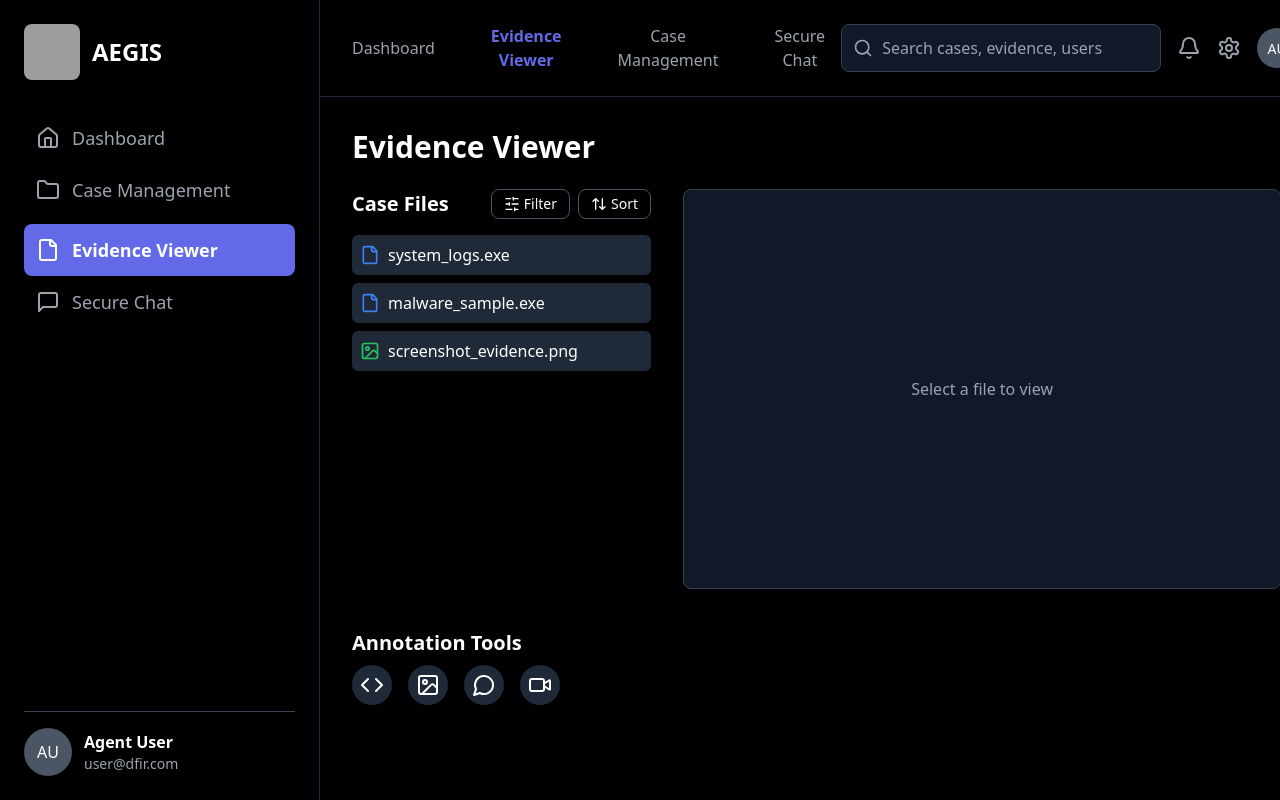
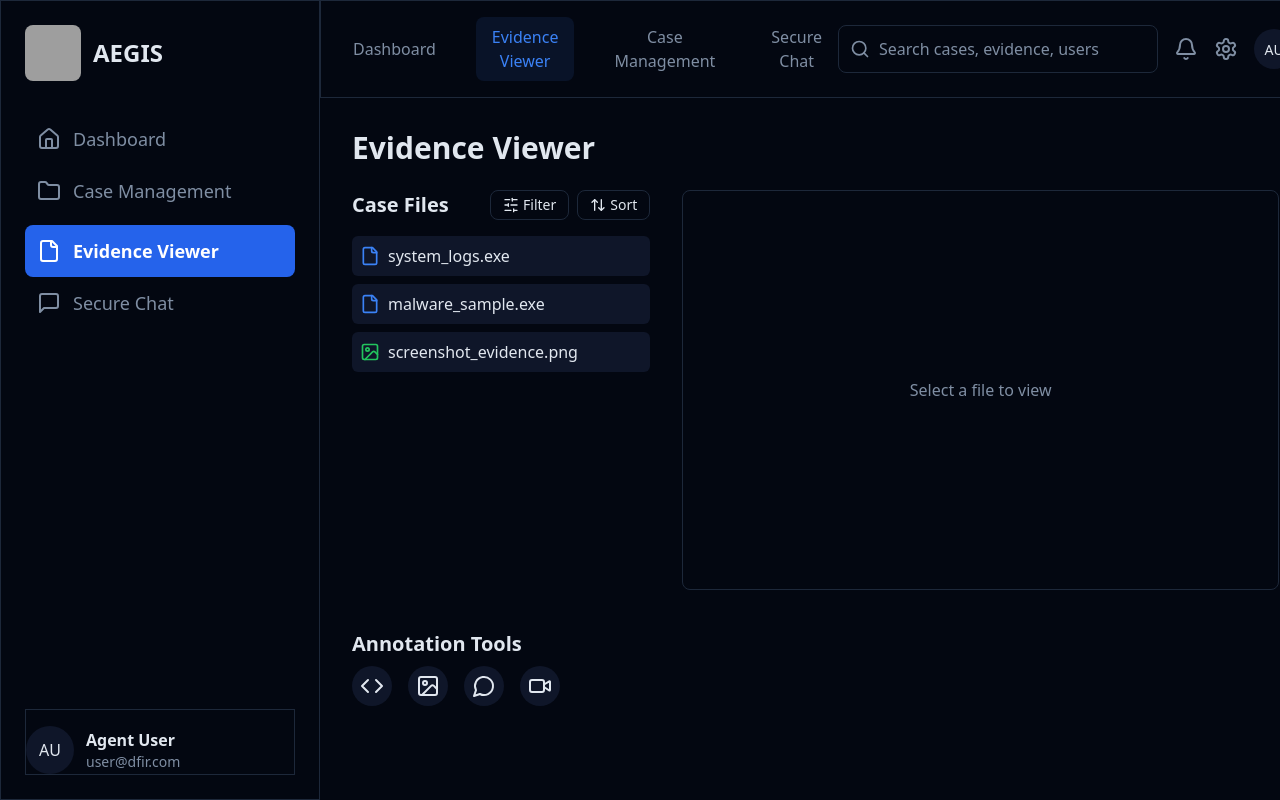
Before and after one commit to COS301-SE-2025/AEGIS, a React (Vite) app in the folder frontend/: page /evidence-viewer in a window 1280 px wide. Shown: the top 800 px of the page. Built offline with nearby package versions, Linux system fonts and the light colour scheme; grey boxes are pictures that could not be loaded.

Commit message:
updated ui pages

```diff
--- a/frontend/src/screens/CaseManagementPage/CaseManagementPage.tsx
+++ b/frontend/src/screens/CaseManagementPage/CaseManagementPage.tsx
@@ -127,7 +127,7 @@ const caseId = "case-abc-123";
       </div>
 
       {/* Main Content Area */}
-      <div className="ml-80 min-h-screen bg-black">
+      <div className="ml-80 min-h-screen bg-background">
         {/* Top Navigation Bar - Fixed */}
         <div className="sticky top-0 bg-black border-b border-gray-800 p-4 z-5">
           <div className="flex items-center justify-between">
--- a/frontend/src/screens/EvidenceViewer/EvidenceViewer.tsx
+++ b/frontend/src/screens/EvidenceViewer/EvidenceViewer.tsx
@@ -57,9 +57,9 @@ export const EvidenceViewer = () => {
   };
 
   return (
-    <div className="min-h-screen bg-black text-white flex">
+    <div className="min-h-screen bg-background text-foreground flex">
       {/* Sidebar */}
-      <aside className="fixed left-0 top-0 h-full w-80 bg-black border-r border-gray-800 p-6 flex flex-col justify-between z-10">
+      <aside className="fixed left-0 top-0 h-full w-80 bg-background border-r border p-6 flex flex-col justify-between z-10">
         <div>
           {/* Logo */}
           <div className="flex items-center gap-3 mb-8">
@@ -70,29 +70,29 @@ export const EvidenceViewer = () => {
                 className="w-full h-full object-cover"
               />
             </div>
-            <span className="font-bold text-white text-2xl">AEGIS</span>
+            <span className="font-bold text-foreground text-2xl">AEGIS</span>
           </div>
 
           {/* Navigation */}
           <nav className="space-y-2">
             <Link to="/dashboard">
-              <div className="flex items-center gap-3 text-gray-400 hover:text-white hover:bg-gray-800 p-3 rounded-lg transition-colors">
+              <div className="flex items-center gap-3 text-muted-foreground hover:text-foreground hover:bg-muted p-3 rounded-lg transition-colors">
                 <Home className="w-6 h-6" />
                 <span className="text-lg">Dashboard</span>
               </div>
             </Link>
             <Link to="/case-management">
-              <div className="flex items-center gap-3 text-gray-400 hover:text-white hover:bg-gray-800 p-3 rounded-lg transition-colors">
+              <div className="flex items-center gap-3 text-muted-foreground hover:text-foreground hover:bg-muted p-3 rounded-lg transition-colors">
                 <Folder className="w-6 h-6" />
                 <span className="text-lg">Case Management</span>
               </div>
             </Link>
-            <div className="flex items-center gap-3 bg-[#636AE8] text-white p-3 rounded-lg">
+            <div className="flex items-center gap-3 bg-blue-600 text-white p-3 rounded-lg">
               <File className="w-6 h-6" />
               <span className="text-lg font-semibold">Evidence Viewer</span>
             </div>
             <Link to="/secure-chat">
-              <div className="flex items-center gap-3 text-gray-400 hover:text-white hover:bg-gray-800 p-3 rounded-lg transition-colors">
+              <div className="flex items-center gap-3 text-muted-foreground hover:text-foreground hover:bg-muted p-3 rounded-lg transition-colors">
                 <MessageSquare className="w-6 h-6" />
                 <span className="text-lg">Secure Chat</span>
               </div>
@@ -101,43 +101,44 @@ export const EvidenceViewer = () => {
         </div>
 
         {/* User Profile */}
-        <div className="border-t border-gray-700 pt-4">
+        <div className="border-t border pt-4">
           <div className="flex items-center gap-3">
-            <div className="w-12 h-12 bg-gray-600 rounded-full flex items-center justify-center">
+            <div className="w-12 h-12 bg-muted rounded-full flex items-center justify-center">
               <Link to="/profile">
-                <span className="text-white font-medium">AU</span>
+                <span className="text-foreground font-medium">AU</span>
               </Link>
             </div>
             <div>
-              <p className="font-semibold text-white">Agent User</p>
-              <p className="text-gray-400 text-sm">user@dfir.com</p>
+              <p className="font-semibold text-foreground">Agent User</p>
+              <p className="text-muted-foreground text-sm">user@dfir.com</p>
             </div>
           </div>
         </div>
       </aside>
 
       {/* Main Content */}
-      <main className="ml-80 flex-grow bg-black">
+      <main className="ml-80 flex-grow bg-background">
         {/* Topbar */}
-        <div className="sticky top-0 z-10 bg-black border-b border-gray-800 p-4">
+        <div className="sticky top-0 z-10 bg-background border-b border p-4">
           <div className="flex items-center justify-between">
             {/* Tabs */}
+        {/* Tabs */}
             <div className="flex items-center gap-6">
               <Link to="/dashboard">
-                <button className="text-gray-400 hover:text-white px-4 py-2 rounded-lg transition-colors">
+                <button className="text-muted-foreground hover:text-foreground px-4 py-2 rounded-lg transition-colors">
                   Dashboard
                 </button>
               </Link>
-              <button className="text-[#636AE8] font-semibold px-4 py-2 rounded-lg">
+              <button className="text-blue-500 bg-blue-500/10 px-4 py-2 rounded-lg">
                 Evidence Viewer
               </button>
               <Link to="/case-management">
-                <button className="text-gray-400 hover:text-white px-4 py-2 rounded-lg transition-colors">
+                <button className="text-muted-foreground hover:text-foreground px-4 py-2 rounded-lg transition-colors">
                   Case Management
                 </button>
               </Link>
               <Link to="/secure-chat">
-                <button className="text-gray-400 hover:text-white px-4 py-2 rounded-lg transition-colors">
+                <button className="text-muted-foreground hover:text-foreground px-4 py-2 rounded-lg transition-colors">
                   Secure Chat
                 </button>
               </Link>
@@ -146,17 +147,17 @@ export const EvidenceViewer = () => {
             {/* Right actions */}
             <div className="flex items-center gap-4">
               <div className="relative">
-                <Search className="absolute left-3 top-1/2 transform -translate-y-1/2 w-5 h-5 text-gray-400" />
+                <Search className="absolute left-3 top-1/2 transform -translate-y-1/2 w-5 h-5 text-muted-foreground" />
                 <input
-                  className="w-80 h-12 bg-gray-900 border border-gray-700 rounded-lg pl-10 pr-4 text-white placeholder-gray-400 focus:outline-none focus:border-[#636AE8]"
+                  className="w-80 h-12 bg-popover border rounded-lg pl-10 pr-4 text-foreground placeholder-muted-foreground focus:outline-none focus:border-[#636AE8]"
                   placeholder="Search cases, evidence, users"
                 />
               </div>
-              <Bell className="text-gray-400 hover:text-white w-6 h-6 cursor-pointer" />
-              <Settings className="text-gray-400 hover:text-white w-6 h-6 cursor-pointer" />
-              <div className="w-10 h-10 bg-gray-600 rounded-full flex items-center justify-center">
+              <Bell className="text-muted-foreground hover:text-foreground w-6 h-6 cursor-pointer" />
+              <Link to="/settings"><Settings className="text-muted-foreground hover:text-foreground w-6 h-6 cursor-pointer" /></Link>
+              <div className="w-10 h-10 bg-muted rounded-full flex items-center justify-center">
                 <Link to="/profile">
-                  <span className="text-white font-medium text-sm">AU</span>
+                  <span className="text-foreground font-medium text-sm">AU</span>
                 </Link>
               </div>
             </div>
@@ -173,11 +174,11 @@ export const EvidenceViewer = () => {
               <div className="flex justify-between items-center">
                 <h2 className="text-xl font-semibold">Case Files</h2>
                 <div className="flex gap-2">
-                  <button className="flex items-center gap-1 px-3 py-1 text-sm border border-gray-600 rounded-lg text-white hover:bg-gray-800">
+                  <button className="flex items-center gap-1 px-3 py-1 text-sm border rounded-lg text-foreground hover:bg-muted">
                     <SlidersHorizontal size={16} />
                     Filter
                   </button>
-                  <button className="flex items-center gap-1 px-3 py-1 text-sm border border-gray-600 rounded-lg text-white hover:bg-gray-800">
+                  <button className="flex items-center gap-1 px-3 py-1 text-sm border rounded-lg text-foreground hover:bg-muted">
                     <ArrowUpDown size={16} />
                     Sort
                   </button>
@@ -191,7 +192,7 @@ export const EvidenceViewer = () => {
                     className={`w-full flex items-center gap-2 p-2 rounded-md transition-colors cursor-pointer ${
                       selectedFile?.id === file.id
                         ? 'bg-[#636AE8] text-white'
-                        : 'bg-gray-800 hover:bg-gray-700'
+                        : 'bg-muted hover:bg-muted/80'
                     }`}
                   >
                     {file.type === 'image' ? (
@@ -206,12 +207,12 @@ export const EvidenceViewer = () => {
             </div>
 
             {/* Viewer panel */}
-            <div className="w-2/3 h-[400px] border border-gray-700 rounded-lg bg-gray-900">
+            <div className="w-2/3 h-[400px] border rounded-lg bg-card">
               {selectedFile ? (
                 <div className="p-4 h-full flex flex-col">
-                  <div className="border-b border-gray-700 pb-2 mb-4">
-                    <h3 className="text-lg font-semibold text-white">{selectedFile.name}</h3>
-                    <p className="text-sm text-gray-400 capitalize">{selectedFile.type} file</p>
+                  <div className="border-b border pb-2 mb-4">
+                    <h3 className="text-lg font-semibold text-foreground">{selectedFile.name}</h3>
+                    <p className="text-sm text-muted-foreground capitalize">{selectedFile.type} file</p>
                   </div>
                   <div className="flex-1 overflow-auto">
                     {selectedFile.type === 'image' && selectedFile.imageUrl ? (
@@ -220,24 +221,24 @@ export const EvidenceViewer = () => {
                           <img
                             src={selectedFile.imageUrl}
                             alt={selectedFile.name}
-                            className="max-w-full max-h-64 object-contain rounded-lg border border-gray-600"
+                            className="max-w-full max-h-64 object-contain rounded-lg border"
                           />
                         </div>
                         {selectedFile.content && (
-                          <div className="text-gray-300 text-sm">
+                          <div className="text-foreground text-sm">
                             <strong>Description:</strong> {selectedFile.content}
                           </div>
                         )}
                       </div>
                     ) : (
-                      <div className="text-gray-300 whitespace-pre-wrap">
+                      <div className="text-foreground whitespace-pre-wrap">
                         {selectedFile.content}
                       </div>
                     )}
                   </div>
                 </div>
               ) : (
-                <div className="h-full flex items-center justify-center text-gray-400">
+                <div className="h-full flex items-center justify-center text-muted-foreground">
                   Select a file to view
                 </div>
               )}
@@ -248,16 +249,16 @@ export const EvidenceViewer = () => {
           <div className="mt-10">
             <h2 className="text-xl font-semibold mb-2">Annotation Tools</h2>
             <div className="flex gap-4">
-              <button className="w-10 h-10 flex items-center justify-center bg-gray-800 rounded-full text-white hover:bg-[#636AE8]">
+              <button className="w-10 h-10 flex items-center justify-center bg-muted rounded-full text-foreground hover:bg-[#636AE8] hover:text-white">
                 <Code />
               </button>
-              <button className="w-10 h-10 flex items-center justify-center bg-gray-800 rounded-full text-white hover:bg-[#636AE8]">
+              <button className="w-10 h-10 flex items-center justify-center bg-muted rounded-full text-foreground hover:bg-[#636AE8] hover:text-white">
                 <ImageIcon />
               </button>
-              <button className="w-10 h-10 flex items-center justify-center bg-gray-800 rounded-full text-white hover:bg-[#636AE8]">
+              <button className="w-10 h-10 flex items-center justify-center bg-muted rounded-full text-foreground hover:bg-[#636AE8] hover:text-white">
                 <MessageCircle />
               </button>
-              <button className="w-10 h-10 flex items-center justify-center bg-gray-800 rounded-full text-white hover:bg-[#636AE8]">
+              <button className="w-10 h-10 flex items-center justify-center bg-muted rounded-full text-foreground hover:bg-[#636AE8] hover:text-white">
                 <Video />
               </button>
             </div>
```
Also changed, not shown: frontend/src/screens/DashboardPage/DashboardPage.tsx (+62 -90 lines), frontend/src/screens/SettingsPage/SettingsPage.tsx (+19 -11 lines).
